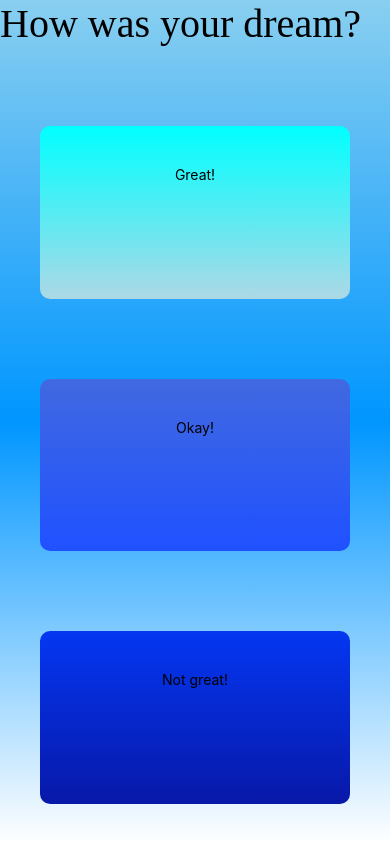
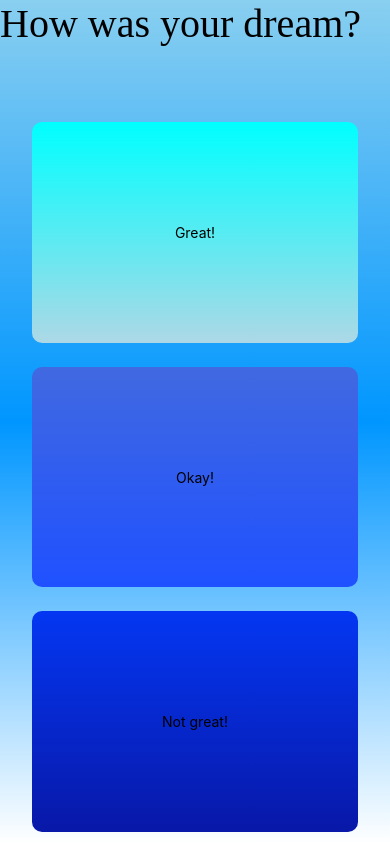
Before and after one commit to saraschaeffer/sweetdreamz, a React Native app: screen / in a window 390 px wide. Built offline with nearby package versions, Linux system fonts and the light colour scheme.

Commit message:
additional button styling

```diff
--- a/App.js
+++ b/App.js
@@ -16,21 +16,21 @@ export default function App() {
         <LinearGradient
           colors={['#00FFFF', '#ADD8E6']}
           style={styles.button}>
-            <Text>Great!</Text>
+            <Text styles={styles.btnText}>Great!</Text>
         </LinearGradient>
       </TouchableOpacity>
       <TouchableOpacity style={styles.button}>
         <LinearGradient
           colors={['#4169E1', '#1F51FF']}
           style={styles.button}>
-            <Text>Okay!</Text>
+            <Text styles={styles.btnText}>Okay!</Text>
         </LinearGradient>
       </TouchableOpacity>
       <TouchableOpacity style={styles.button}>
         <LinearGradient
           colors={['#0437F2', '#0818A8']}
           style={styles.button}>
-            <Text>Not great!</Text>
+            <Text styles={styles.btnText}>Not great!</Text>
         </LinearGradient>
       </TouchableOpacity>
     </SafeAreaView>
@@ -53,9 +53,18 @@ const styles = StyleSheet.create({
   },
   button: {
     flex: 2,
-    padding: 40,
     alignItems: 'center',
+    justifyContent: 'center',
+    paddingVertical: 12,
+    paddingHorizontal: 32,
     borderRadius: 10,
-    width: '100%'
+    width: '100%',
+  },
+  btnText: {
+    fontSize: 16,
+    lineHeight: 21,
+    fontWeight: 'bold',
+    letterSpacing: 0.25,
+    color: 'white',
   },
 });
```
